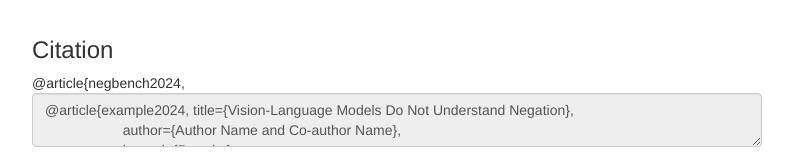
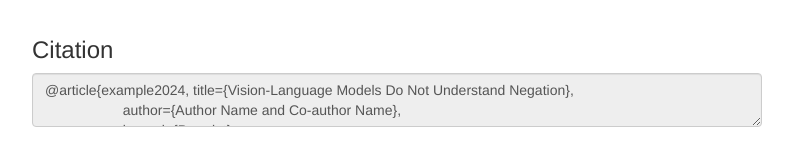
Before and after one commit to NegBench/NegBench.github.io, a plain HTML site: page index.html in a window 1280 px wide. Shown: the part 1498-1662 px from the top of the page, without its empty margins (243-1036 px from the left). Drawn offline with nearby package versions, Linux system fonts and the light colour scheme.

Commit message:
add citation

```diff
--- a/index.html
+++ b/index.html
@@ -89,7 +89,6 @@
         <div class="row content">
             <div class="col-md-8 col-md-offset-2">
                 <h3>Citation</h3>
-                @article{negbench2024,
                 <textarea class="form-control" readonly>@article{example2024, title={Vision-Language Models Do Not Understand Negation},
                     author={Author Name and Co-author Name},
                     journal={Preprint},
```
